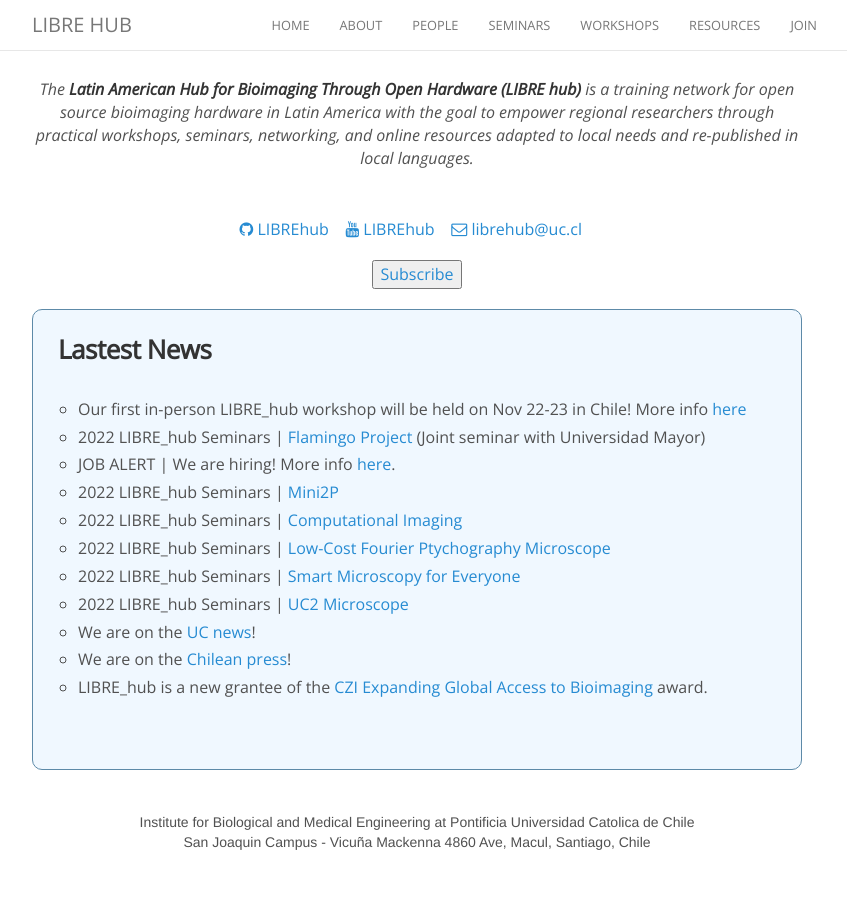
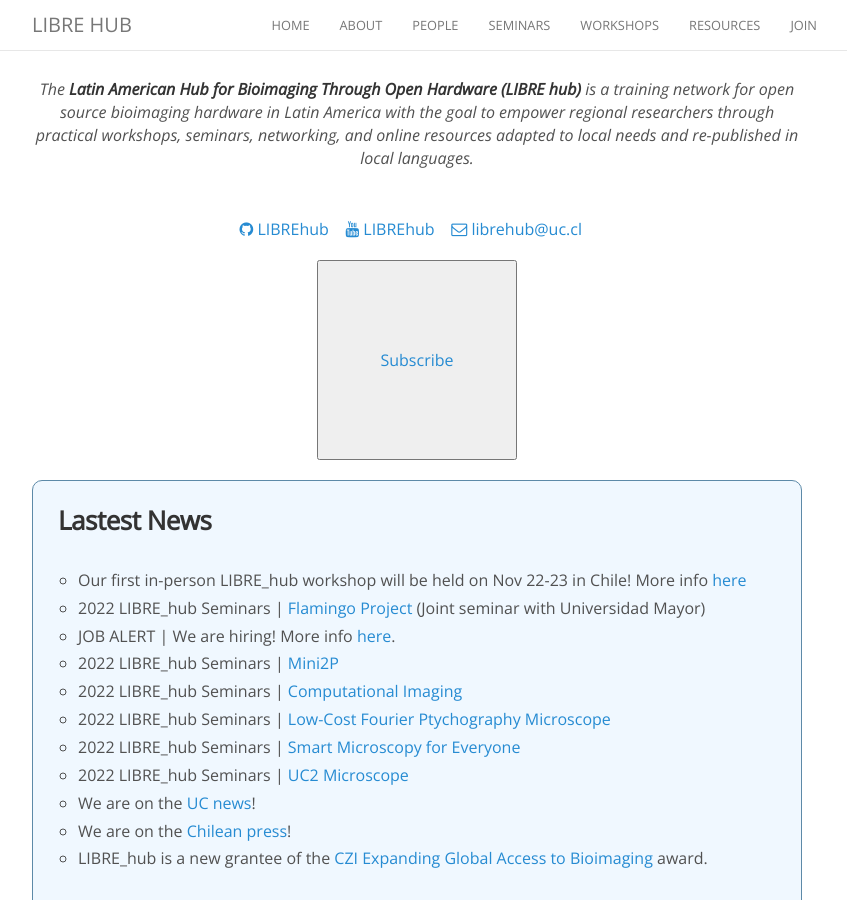
Before and after one commit to LIBREhub/LIBREhub.github.io, a Jekyll site: the page built from index.html, in a window 1280 px wide and 900 px high, scrolled down 501 px. Shown: the whole window, without its empty margins (223-1070 px from the left). Built offline with Jekyll 4.4.1, drawn with Linux system fonts in a browser that asks for light colours; nearby versions of some CDN libraries; comment, search, counter and statistics services are not loaded.

Commit message:
Update size of Suscribe button

```diff
--- a/index.html
+++ b/index.html
@@ -53,7 +53,7 @@ layout: default
       <a href="mailto:librehub@uc.cl"><i class="fa fa-envelope-o"></i> librehub@uc.cl</a>&nbsp;&nbsp;&nbsp;
       </p>
       <p>
-      <a href="https://mailchi.mp/2efa11be3d6b/libre_hub" target="_blank"><button>Subscribe</button></a>
+      <a href="https://mailchi.mp/2efa11be3d6b/libre_hub" target="_blank"><button style="height:200px;width:200px">Subscribe</button></a>
       </p>
       <div class="w3-container" style="   background: #f0f8ff; padding: 25px; border-radius:10px; border: 1px solid #5d8aa8">
         <div style="text-align:left">
```
